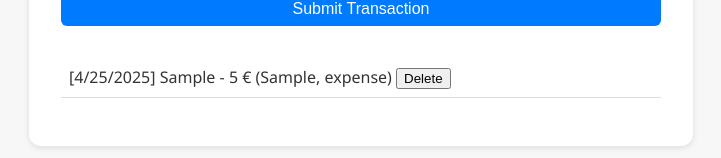
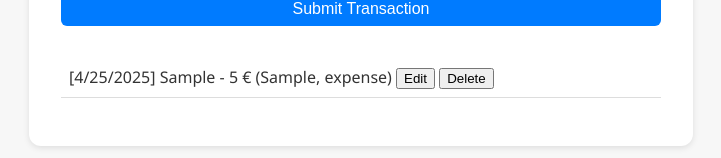
Before and after one commit to Chebannich/my-finance, a React (Vite) app: page / in a window 1280 px wide. Both pictures are taken after typing "Sample", "5", "Sample" into the empty fields and a click on the button "Submit Transaction". Shown: the part 502-660 px from the top of the page, without its empty margins (279-1000 px from the left). Built offline with nearby package versions, Linux system fonts and the light colour scheme.

Commit message:
feat: add transaction editing and cancel editing

```diff
--- a/src/App.tsx
+++ b/src/App.tsx
@@ -23,14 +23,22 @@ function App() {
     setTransactions(prev => prev.filter(t => t.id !== id));
   }
 
+  const [editTransaction, setEditTransaction] = useState<Transaction | null>(null);
+
+  const updateTransaction = (updated: Transaction) => {
+    setTransactions(prev =>
+      prev.map(tx => (tx.id === updated.id ? updated : tx))
+    );
+    setEditTransaction(null);
+  }
+
 
   return (
     <div className="App">
       <h1>Financial Tracker</h1>
-
       <Balance transactions={transactions} />
-      <TransactionForm onAdd={addTransaction} />
-      <TransactionList transactions={transactions} onDelete={deleteTransaction}/>
+      <TransactionForm onAdd={addTransaction} onEdit={updateTransaction} onCancel={() => setEditTransaction(null)} editing={editTransaction} />
+      <TransactionList transactions={transactions} onDelete={deleteTransaction} onEdit={setEditTransaction} />
 
     </div>
   );
--- a/src/components/TransactionForm/TransactionForm.tsx
+++ b/src/components/TransactionForm/TransactionForm.tsx
@@ -1,22 +1,45 @@
-import { useState } from "react";
+import { useState, useEffect } from "react";
 import { Transaction, TransactionType } from "../../types";
 
 interface Props {
   onAdd: (transaction: Transaction) => void;
+  onEdit: (transaction: Transaction) => void;
+  onCancel: () => void;
+  editing: Transaction | null;
 }
 
-const TransactionForm = ({ onAdd }: Props) => {
+const TransactionForm = ({ onAdd, onEdit, onCancel, editing }: Props) => {
   const [type, setType] = useState<TransactionType>('expense');
   const [description, setDescription] = useState('');
   const [amout, setAmout] = useState('');
   const [category, setCategory] = useState('');
   const [date, setDate] = useState(new Date().toISOString().split('T')[0]); // YYYY-MM-DD format
 
+  useEffect(() => {
+    if (editing) {
+      setType(editing.type);
+      setDescription(editing.description);
+      setAmout(editing.amount.toString());
+      setCategory(editing.category);
+      setDate(editing.date)
+    }
+  }, [editing]);
+
   const handleSubmit = (e: React.FormEvent) => {
     e.preventDefault();
 
     if (!description || !amout || !category) return;
 
+    if (editing) {
+      onEdit({
+        ...editing,
+        type,
+        description,
+        amount: parseFloat(amout),
+        category,
+        date,
+      })
+    } else {
       const newTransaction: Transaction = {
         id: crypto.randomUUID(),
         type,
@@ -27,12 +50,13 @@ const TransactionForm = ({ onAdd }: Props) => {
       };
 
       onAdd(newTransaction);
+    };
 
     setDescription('');
     setAmout('');
     setCategory('');
     setDate(new Date().toISOString().split('T')[0]);
-  };
+  }
 
   return (
     <form onSubmit={handleSubmit}>
@@ -68,7 +92,10 @@ const TransactionForm = ({ onAdd }: Props) => {
         onChange={e => setDate(e.target.value)}
       />
 
-      <button type="submit">Submit Transaction</button>
+      <button type="submit">{editing ? 'Update Transaction' : 'Submit Transaction'}</button>
+      {editing && (
+        <button type="button" onClick={onCancel}>Cancel</button>
+      )}
     </form>
   );
 };
--- a/src/components/TransactionList/TransactionList.tsx
+++ b/src/components/TransactionList/TransactionList.tsx
@@ -3,9 +3,10 @@ import type { Transaction } from "../../types";
 interface Props {
   transactions: Transaction[];
   onDelete: (id: string) => void;
+  onEdit: (transaction: Transaction) => void;
 }
 
-const TransactionList = ( { transactions, onDelete}: Props) => {
+const TransactionList = ( { transactions, onDelete, onEdit}: Props) => {
   if (transactions.length === 0) {
     return <p>No transactions yet.</p>;
   }
@@ -18,7 +19,7 @@ const TransactionList = ( { transactions, onDelete}: Props) => {
     <ul>
       {sortedTransactions.map(tx => (
           <li key={tx.id}>
-            [{new Date(tx.date).toLocaleDateString()}] {tx.description} - {tx.amount} € ({tx.category}, {tx.type}) <button onClick={() => onDelete(tx.id)}>Delete</button>
+            [{new Date(tx.date).toLocaleDateString()}] {tx.description} - {tx.amount} € ({tx.category}, {tx.type}) <button onClick={() => onEdit(tx)}>Edit</button> <button onClick={() => onDelete(tx.id)}>Delete</button>
           </li>
         ))}
     </ul>
```
Lines whose indentation alone changed are shown as unchanged.
